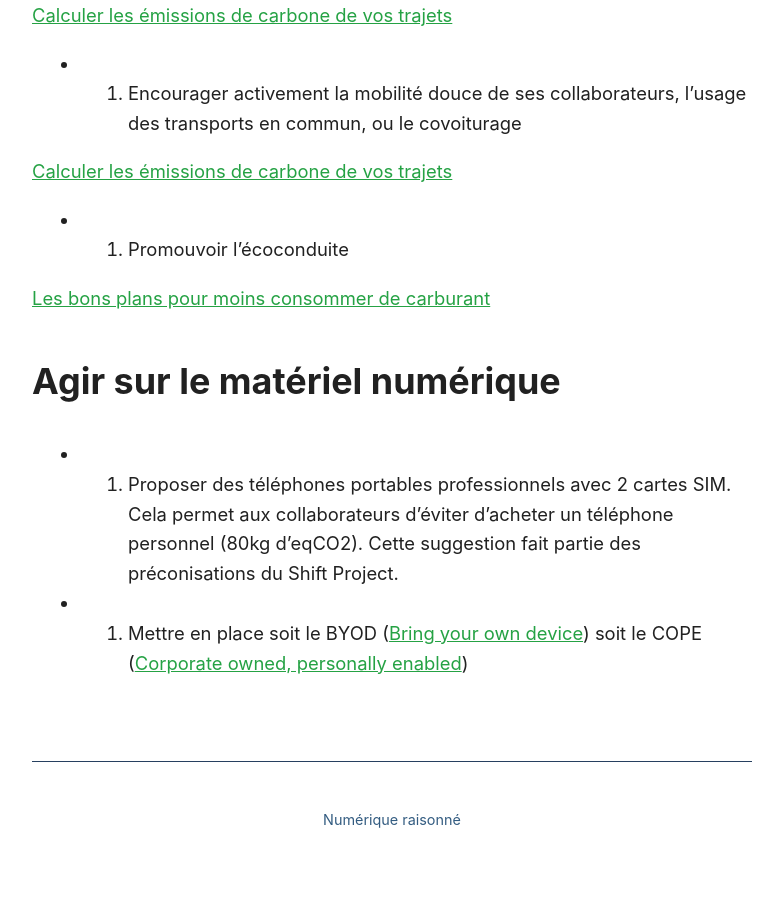
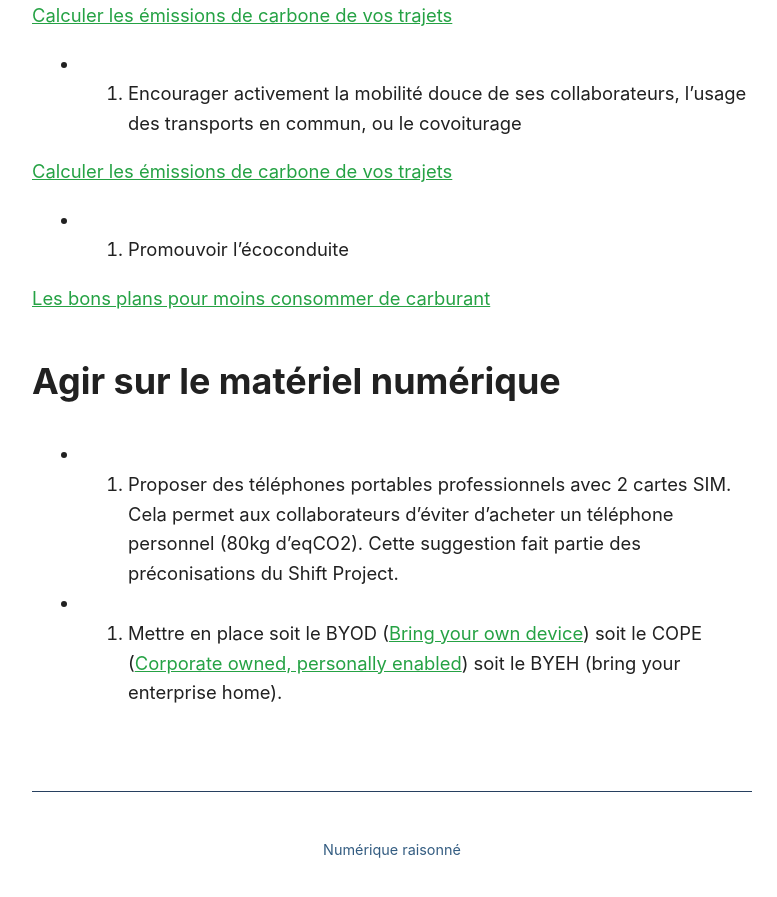
Before and after one commit to Slandais/slandais.github.io, a Jekyll site: the page built from _pages/liens-actions-salaries.md, in a window 1280 px wide and 900 px high, scrolled down 622 px. Shown: the top 897 px of the window, without its empty margins (248-1025 px from the left). Built offline with Jekyll 4.4.1, drawn with Linux system fonts in a browser that asks for light colours; before the commit the page ends 1492 px from its top, so only the background shows below that.

Commit message:
Update liens-actions-salaries.md

```diff
--- a/_pages/liens-actions-salaries.md
+++ b/_pages/liens-actions-salaries.md
@@ -22,4 +22,4 @@ permalink: /liens-actions-salaries/
 ## Agir sur le matériel numérique
 
 * 1. Proposer des téléphones portables professionnels avec 2 cartes SIM. Cela permet aux collaborateurs d'éviter d'acheter un téléphone personnel (80kg d'eqCO2). Cette suggestion fait partie des préconisations du Shift Project.
-* 2. Mettre en place soit le BYOD ([Bring your own device](https://fr.wikipedia.org/wiki/Bring_your_own_device)) soit le COPE ([Corporate owned, personally enabled](https://fr.wikipedia.org/wiki/Corporate_owned,_personally_enabled))
+* 2. Mettre en place soit le BYOD ([Bring your own device](https://fr.wikipedia.org/wiki/Bring_your_own_device)) soit le COPE ([Corporate owned, personally enabled](https://fr.wikipedia.org/wiki/Corporate_owned,_personally_enabled)) soit le BYEH (bring your enterprise home).
```
